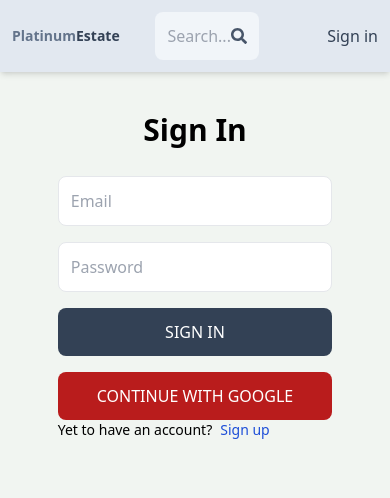
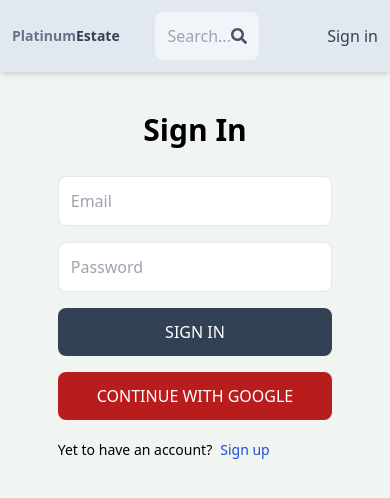
Before and after one commit to VictorOmotor/MERN-Real-Estate-App, a React (Vite) app in the folder frontend/: page /sign-in in a window 390 px wide. Shown: the top 498 px of the page. Built offline with nearby package versions, Linux system fonts and the light colour scheme; no server answers.

Commit message:
style: add padding-top to signin

```diff
--- a/frontend/src/pages/Listing.jsx
+++ b/frontend/src/pages/Listing.jsx
@@ -58,7 +58,7 @@ const Listing = () => {
             {listing.imageUrls.map((url) => (
               <SwiperSlide key={url}>
                 <div
-                  className="h-[500px]"
+                  className="h-[320px] sm:h-[500px]"
                   style={{
                     background: `url(${url}) center no-repeat`,
                     backgroundSize: 'cover',
--- a/frontend/src/pages/SignIn.jsx
+++ b/frontend/src/pages/SignIn.jsx
@@ -73,7 +73,7 @@ const SignIn = () => {
       </form>
       <p className="text-red-500 w-3/4 sm:w-full mx-auto sm:mt-4">{error ? error : ''}</p>
 
-      <div className="flex gap-2 w-3/4 sm:w-full mx-auto sm:mt-5 text-sm sm:text-base">
+      <div className="flex gap-2 w-3/4 sm:w-full mx-auto mt-5 text-sm sm:text-base">
         <p>Yet to have an account? </p>
         <Link to="/sign-up">
           <span className="text-blue-700">Sign up</span>
```
